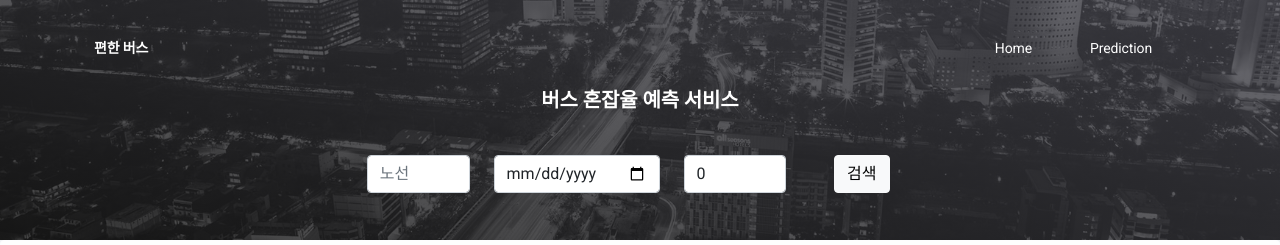
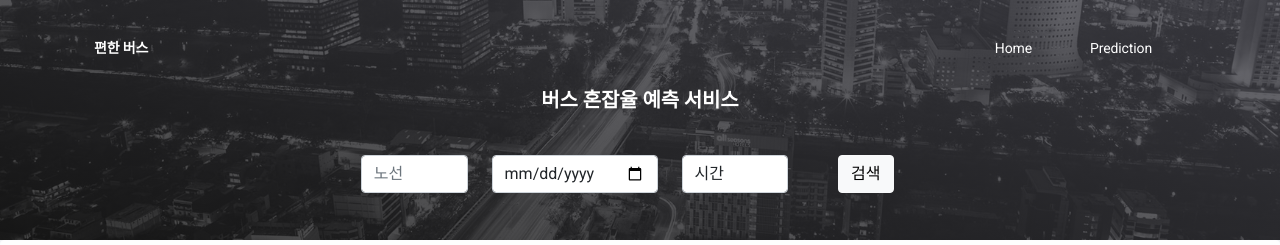
Before and after one commit to bus-seat-prediction/frontend, a React (Create React App) app: page /prediction in a window 1280 px wide. Shown: the top 245 px of the page. Built offline with nearby package versions, Linux system fonts and the light colour scheme.

Commit message:
시간 수정

```diff
--- a/src/pages/Prediction/index.js
+++ b/src/pages/Prediction/index.js
@@ -111,6 +111,7 @@ function Prediction() {
                   </div>
                   <div class="col">
                     <select onChange={onChangeTime} value={time} class="form-control">
+                    <option>시간</option>
                       {timeList.map((item) => (
                         <option value={item} key={item}>
                           {item}
```
